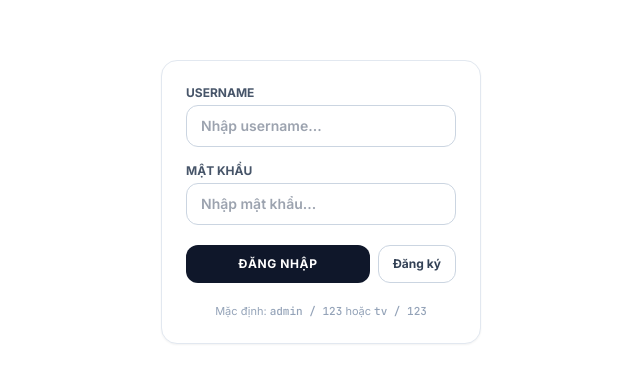
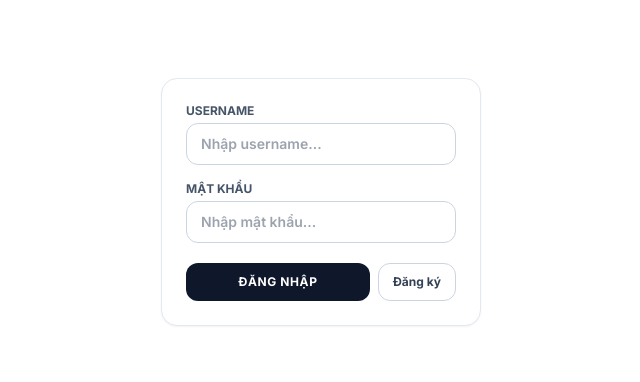
Before and after one commit to Razerundysing/Razerundysing.github.io, a plain HTML site: page index.html in a window 1280 px wide. Shown: the part 198-580 px from the top of the page, without its empty margins (319-959 px from the left). Drawn offline with nearby package versions, Linux system fonts and the light colour scheme.

Commit message:
Update index.html
- Thêm đăng nhập
- Fix lỗi lộ thông tin

```diff
--- a/index.html
+++ b/index.html
@@ -167,9 +167,6 @@
           <button type="button" onclick="handleQuickRegister()" class="px-3.5 py-2.5 rounded-xl border border-slate-300 hover:bg-slate-100 text-slate-700 text-xs font-bold transition" title="Tạo tài khoản thành viên mới với thông tin vừa nhập">
             Đăng ký
           </button>
-        </div>
-        <div class="text-[11px] text-slate-400 text-center pt-1">
-          Mặc định: <span class="font-mono-code">admin / 123</span> hoặc <span class="font-mono-code">tv / 123</span>
         </div>
       </form>
     </div>
```
